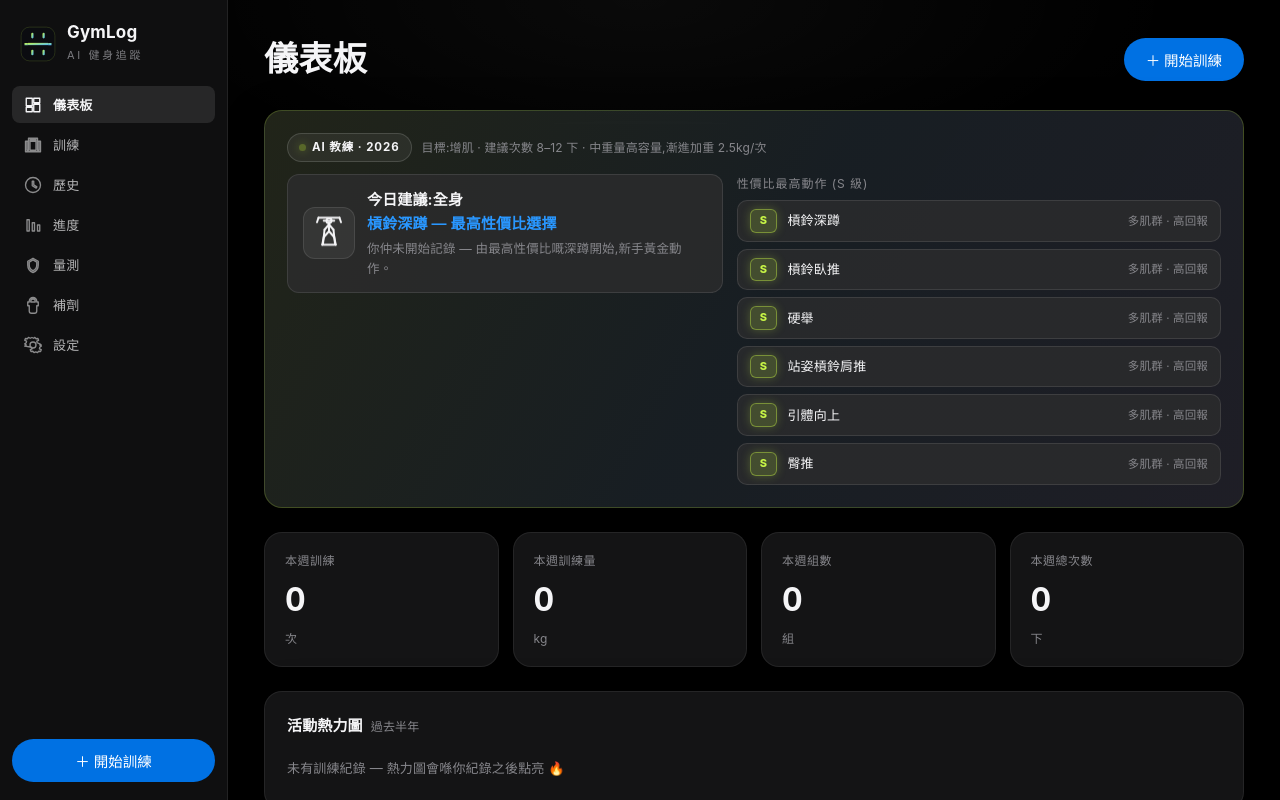
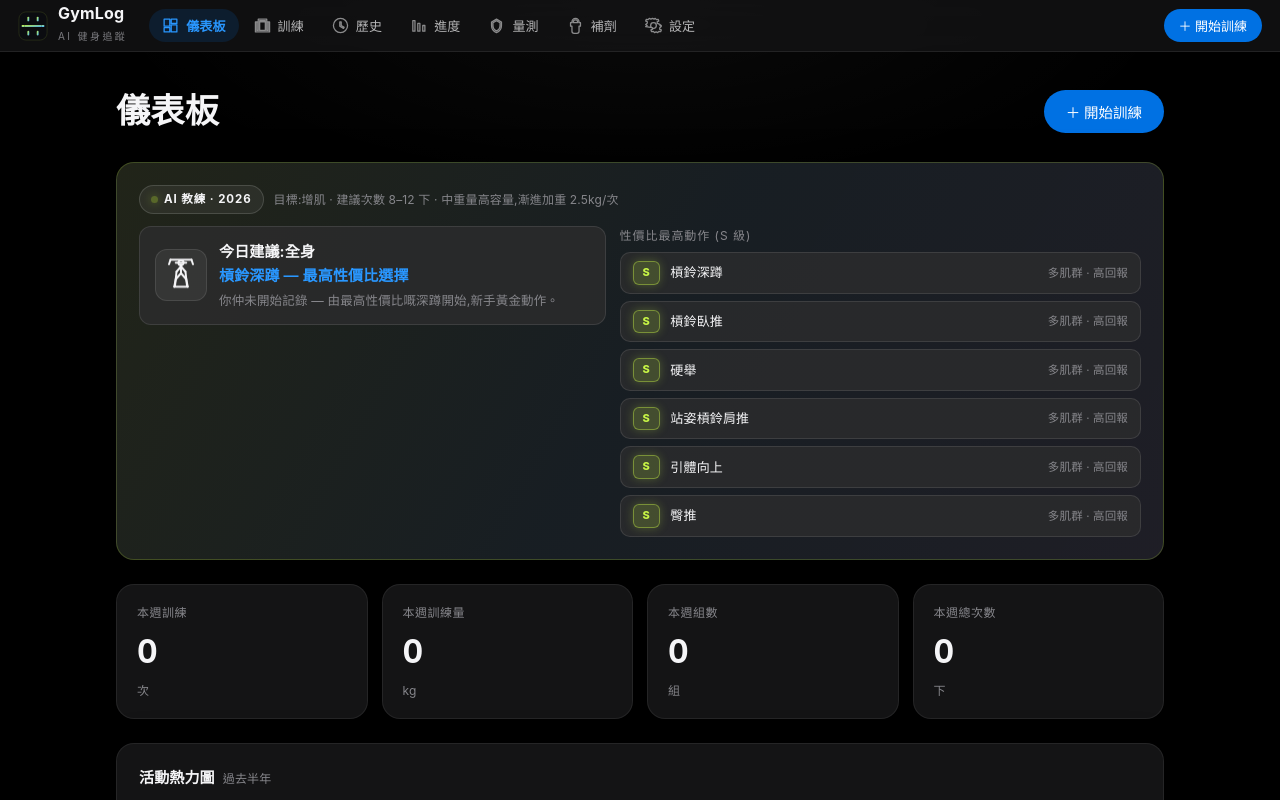
Before and after one commit to wingmak1314/GYM, a React (Vite) app: page / in a window 1280 px wide. Shown: the top 800 px of the page. Built offline with nearby package versions, Linux system fonts and the light colour scheme; a web font is replaced by a local one.

Commit message:
Sidebar → 頂部 Apple navbar: 照抄 apple.com global nav — logo 左、導航橫排、開始訓練右、52px 毛玻璃 bar、active 用 Apple 藍藥丸、手機版隱藏改用底部 tabbar

```diff
--- a/src/App.jsx
+++ b/src/App.jsx
@@ -160,9 +160,9 @@ export default function App() {
 
   return (
     <div className="app">
-      <aside className="sidebar">
+      <header className="topbar">
         <div className="logo">
-          <svg className="logo-mark" viewBox="0 0 64 64" width="36" height="36">
+          <svg className="logo-mark" viewBox="0 0 64 64" width="30" height="30">
             <defs>
               <linearGradient id="lg" x1="0" y1="0" x2="1" y2="1">
                 <stop offset="0" stopColor="#c7f546" /><stop offset="1" stopColor="#4db8ff" />
@@ -181,15 +181,15 @@ export default function App() {
         <nav>
           {TABS.map((t) => (
             <button key={t.id} className={`nav-item ${tab === t.id ? 'active' : ''}`} onClick={() => setTab(t.id)}>
-              <svg viewBox="0 0 24 24" width="18" height="18" fill="none" stroke="currentColor" strokeWidth="1.8" strokeLinecap="round" strokeLinejoin="round"><path d={t.icon} /></svg>
+              <svg viewBox="0 0 24 24" width="17" height="17" fill="none" stroke="currentColor" strokeWidth="1.8" strokeLinecap="round" strokeLinejoin="round"><path d={t.icon} /></svg>
               {t.zh}
             </button>
           ))}
         </nav>
-        <div className="sidebar-foot">
-          <button className="btn btn-primary btn-block" onClick={() => startWorkout()}>＋ 開始訓練</button>
+        <div className="topbar-actions">
+          <button className="btn btn-primary btn-sm" onClick={() => startWorkout()}>＋ 開始訓練</button>
         </div>
-      </aside>
+      </header>
 
       <main className="main">
         {tab === 'dash' && <Dashboard ctx={ctx} />}
--- a/src/styles.css
+++ b/src/styles.css
@@ -48,57 +48,55 @@ body::before {
   pointer-events: none;
 }
 
-.app { display: flex; min-height: 100vh; }
-
-/* ── sidebar ── */
-.sidebar {
-  width: 228px;
-  flex-shrink: 0;
-  border-right: 1px solid rgba(255, 255, 255, 0.08);
+/* ── topbar (Apple 風格頂部導航) ── */
+.app { display: flex; flex-direction: column; min-height: 100vh; }
+.topbar {
+  position: sticky;
+  top: 0;
+  z-index: 5;
+  display: flex;
+  align-items: center;
+  gap: 6px;
+  padding: 0 18px;
+  min-height: 52px;
   background: rgba(22, 22, 23, 0.72);
   backdrop-filter: blur(20px) saturate(180%);
   -webkit-backdrop-filter: blur(20px) saturate(180%);
-  display: flex;
-  flex-direction: column;
-  padding: 18px 12px;
-  position: sticky;
-  top: 0;
-  height: 100vh;
-  z-index: 5;
+  border-bottom: 1px solid rgba(255, 255, 255, 0.08);
 }
-.logo { display: flex; align-items: center; gap: 11px; padding: 4px 8px 20px; }
-.logo-mark {
-  position: relative;
-}
+.logo { display: flex; align-items: center; gap: 10px; padding: 0 10px 0 0; }
+.logo-mark { position: relative; flex-shrink: 0; }
 .logo b {
-  font-size: 17px;
+  font-size: 16px;
   display: block;
   line-height: 1.2;
   letter-spacing: -0.01em;
   font-family: var(--font-brand);
   color: var(--text);
 }
-.logo span { color: rgba(134, 134, 139, 0.9); font-size: 11px; letter-spacing: 0.24em; text-transform: uppercase; }
-nav { display: flex; flex-direction: column; gap: 3px; flex: 1; }
+.logo span { color: rgba(134, 134, 139, 0.9); font-size: 10px; letter-spacing: 0.24em; text-transform: uppercase; }
+.topbar nav { display: flex; flex-direction: row; align-items: center; gap: 2px; flex: 1; margin-left: 6px; }
 .nav-item {
-  display: flex; align-items: center; gap: 11px;
+  display: flex; align-items: center; gap: 7px;
   background: none; border: none;
   color: rgba(245, 245, 247, 0.72);
-  padding: 9px 12px; border-radius: 8px; font-size: 13px;
+  padding: 7px 13px; border-radius: 980px; font-size: 13px;
   letter-spacing: 0.01em;
   cursor: pointer; text-align: left; font-family: inherit;
   transition: color .2s ease, background-color .2s ease;
+  white-space: nowrap;
 }
-.nav-item svg { opacity: 0.75; }
+.nav-item svg { opacity: 0.75; flex-shrink: 0; }
 .nav-item:hover { background: rgba(255, 255, 255, 0.06); color: rgba(245, 245, 247, 0.9); }
 .nav-item:hover svg { opacity: 1; }
 .nav-item.active {
-  background: rgba(255, 255, 255, 0.1);
-  color: #f5f5f7;
+  background: rgba(0, 113, 227, 0.14);
+  color: #2997ff;
   font-weight: 600;
 }
 .nav-item.active svg { opacity: 1; }
-.sidebar-foot { padding-top: 10px; }
+.topbar-actions { margin-left: 4px; }
+.main { flex: 1; padding: 30px 34px 60px; max-width: 1180px; width: 100%; margin: 0 auto; }
 
 /* ── buttons / inputs ── */
 .btn {
@@ -531,7 +529,7 @@ select.inp { appearance: none; background-image: linear-gradient(45deg, transpar
 
 /* ── 手機響應式 (<=1024px 全部用手機佈局) ── */
 @media (max-width: 1024px) {
-  .sidebar { display: none !important; }
+  .topbar { display: none !important; }
   .main { padding: 18px 18px 100px; max-width: 100%; }
   .tabbar {
     display: grid !important;
```
